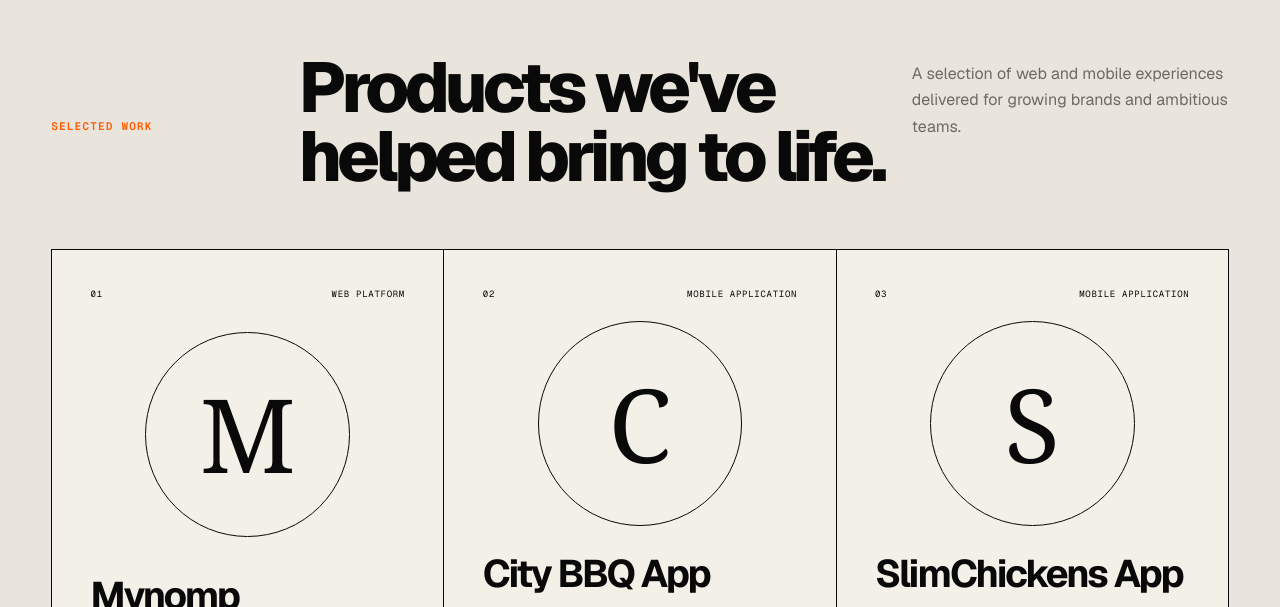
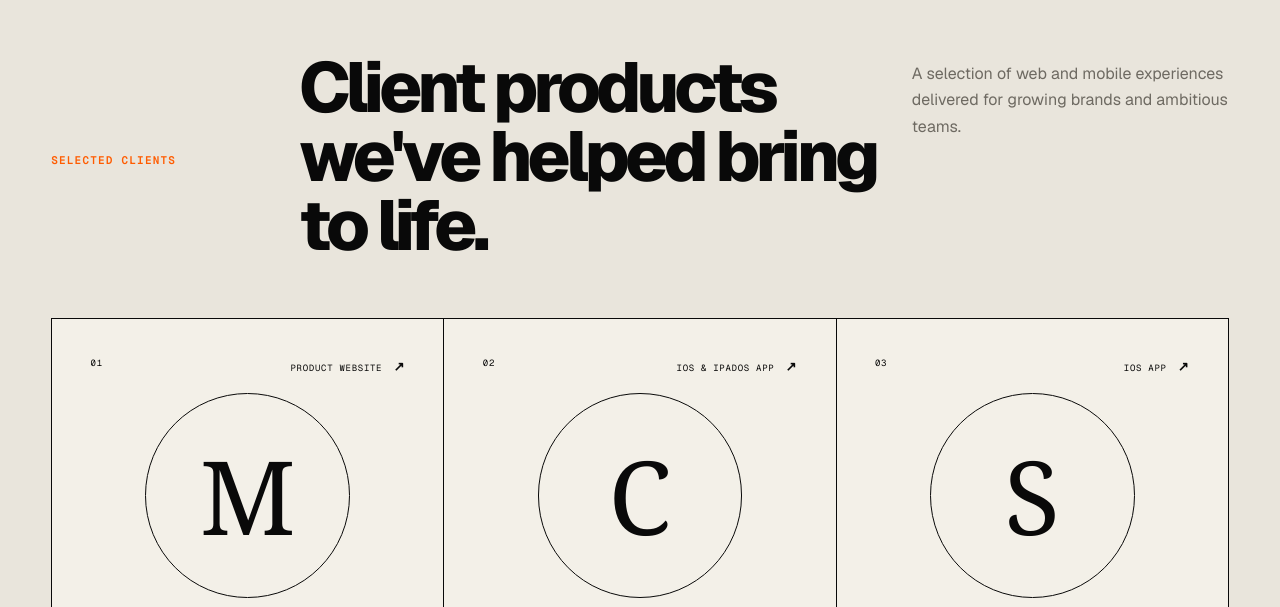
Before and after one commit to wykeenjenga/wyksofts-inc, a Next.js app: page / in a window 1280 px wide. Shown: the part 2193-2800 px from the top of the page. Built offline with nearby package versions, Linux system fonts and the light colour scheme.

Commit message:
Add linked client projects

```diff
--- a/app/globals.css
+++ b/app/globals.css
@@ -426,11 +426,11 @@
   transform: translate(4px, -4px);
 }
 
-.work {
+.clients {
   background: #e9e5dc;
 }
 
-.work-heading {
+.client-heading {
   margin-bottom: 58px;
 }
 
@@ -458,6 +458,12 @@
   background: var(--orange);
 }
 
+.project-card:focus-visible {
+  background: var(--orange);
+  outline: 3px solid var(--ink);
+  outline-offset: 4px;
+}
+
 .project-meta {
   display: flex;
   font-family: var(--font-geist-mono), monospace;
@@ -465,6 +471,18 @@
   justify-content: space-between;
   letter-spacing: 0.08em;
   text-transform: uppercase;
+}
+
+.project-meta b {
+  display: inline-block;
+  font-size: 13px;
+  margin-left: 5px;
+  transition: transform 180ms ease;
+}
+
+.project-card:hover .project-meta b,
+.project-card:focus-visible .project-meta b {
+  transform: translate(3px, -3px);
 }
 
 .project-monogram {
--- a/app/page.tsx
+++ b/app/page.tsx
@@ -59,23 +59,26 @@
   {
     number: "01",
     name: "Mynomp",
-    type: "Web platform",
+    type: "Product website",
     summary:
-      "A modern digital platform built to make services easier to discover, access, and manage.",
+      "An accountability-powered focus platform designed to turn work sessions into lasting momentum.",
+    href: "https://www.mynomp.com/",
   },
   {
     number: "02",
     name: "City BBQ App",
-    type: "Mobile application",
+    type: "iOS & iPadOS app",
     summary:
       "A customer-focused mobile experience designed around convenient ordering and brand engagement.",
+    href: "https://apps.apple.com/us/app/city-barbeque/id979145837",
   },
   {
     number: "03",
     name: "SlimChickens App",
-    type: "Mobile application",
+    type: "iOS app",
     summary:
       "A polished restaurant app experience that brings menu discovery and customer interaction together.",
+    href: "https://apps.apple.com/us/app/slim-chickens/id1244055810",
   },
 ];
 
@@ -92,7 +95,7 @@
 
         <nav className="main-nav" aria-label="Primary navigation">
           <a href="#services">Services</a>
-          <a href="#work">Work</a>
+          <a href="#clients">Clients</a>
           <a href="#pricing">Pricing</a>
           <a href="#about">About</a>
         </nav>
@@ -172,10 +175,10 @@
         </div>
       </section>
 
-      <section className="work section" id="work">
-        <div className="section-heading work-heading">
-          <p className="section-kicker">Selected work</p>
-          <h2>Products we&apos;ve helped bring to life.</h2>
+      <section className="clients section" id="clients">
+        <div className="section-heading client-heading">
+          <p className="section-kicker">Selected clients</p>
+          <h2>Client products we&apos;ve helped bring to life.</h2>
           <p>
             A selection of web and mobile experiences delivered for growing
             brands and ambitious teams.
@@ -184,10 +187,19 @@
 
         <div className="project-grid">
           {projects.map((project) => (
-            <article className="project-card" key={project.name}>
+            <a
+              className="project-card"
+              href={project.href}
+              key={project.name}
+              target="_blank"
+              rel="noreferrer"
+              aria-label={`View ${project.name} project`}
+            >
               <div className="project-meta">
                 <span>{project.number}</span>
-                <span>{project.type}</span>
+                <span>
+                  {project.type} <b aria-hidden="true">↗</b>
+                </span>
               </div>
               <div className="project-monogram" aria-hidden="true">
                 {project.name.charAt(0)}
@@ -196,7 +208,7 @@
                 <h3>{project.name}</h3>
                 <p>{project.summary}</p>
               </div>
-            </article>
+            </a>
           ))}
         </div>
       </section>
```
Also changed, not shown: 5 other files (tests, documents, lock files or other folders).
